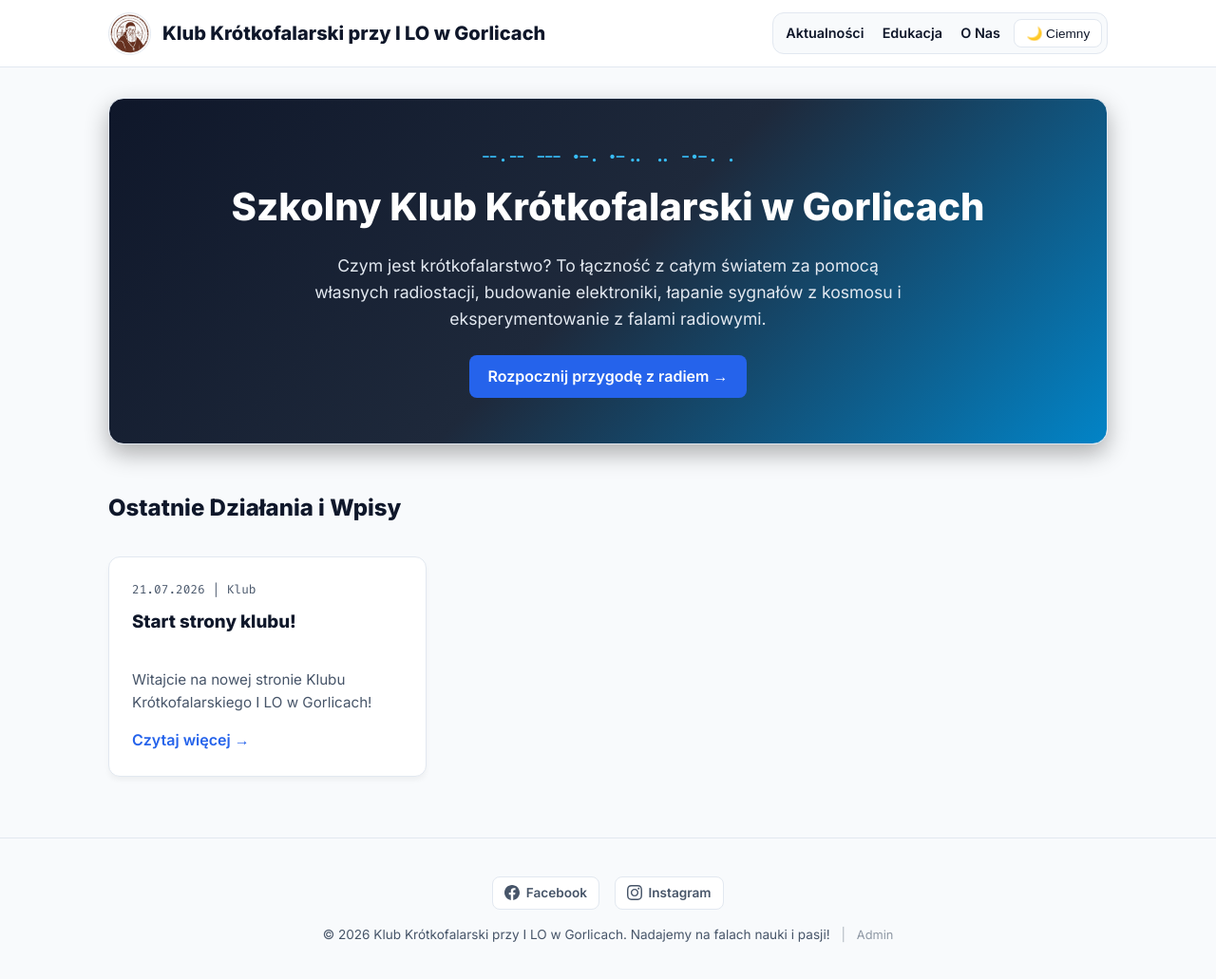
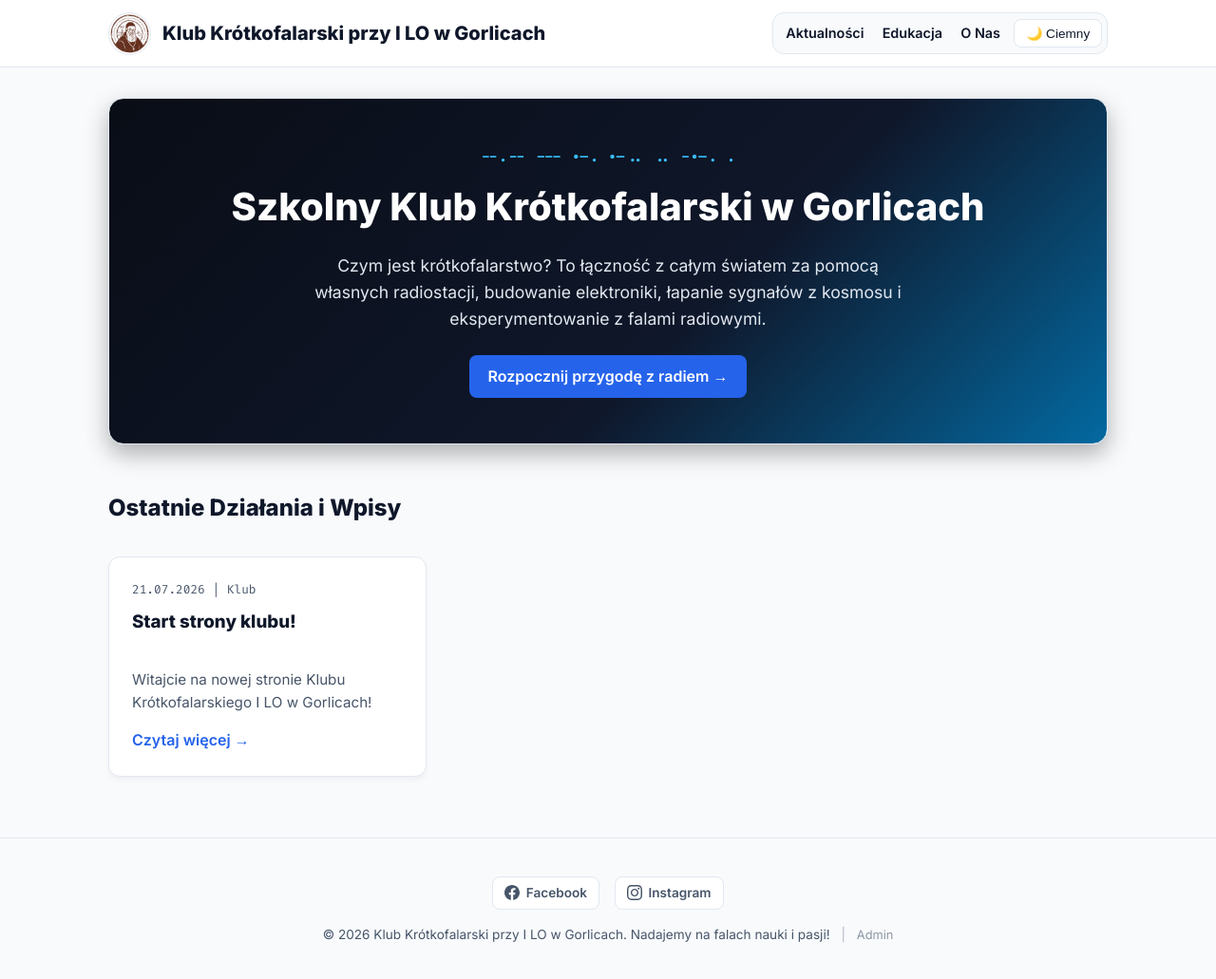
Before and after one commit to klub-kf-kromer/klub-kf-kromer.github.io, a Jekyll site: the page built from index.html, in a window 1280 px wide and 1036 px high. Shown: the top 1031 px of the window at 95% size. Built offline with Jekyll 4.4.1, drawn with Linux system fonts in a browser that asks for light colours.

Commit message:
Update index.html

```diff
--- a/index.html
+++ b/index.html
@@ -3,7 +3,7 @@
 title: "Strona Główna"
 ---
 
-<div style="background: linear-gradient(135deg, #0f172a 0%, #1e293b 50%, #0284c7 100%); padding: 3rem 2rem; border-radius: 16px; border: 1px solid var(--border-color); margin-bottom: 3rem; text-align: center; box-shadow: 0 10px 25px rgba(0, 0, 0, 0.3);">
+<div style="background: linear-gradient(135deg, #090d16 0%, #0f172a 60%, #0369a1 100%); padding: 3rem 2rem; border-radius: 16px; border: 1px solid var(--border-color); margin-bottom: 3rem; text-align: center; box-shadow: 0 10px 25px rgba(0, 0, 0, 0.3);">
   <span style="font-family: 'Fira Code', monospace; color: #38bdf8; font-weight: 600;">--.-- --- .-. .-.. .. -.-. .</span>
   <h1 style="font-size: 2.5rem; margin: 0.5rem 0 1rem 0; color: #ffffff;">Szkolny Klub Krótkofalarski w Gorlicach</h1>
   <p style="max-width: 650px; margin: 0 auto 1.5rem auto; color: #e2e8f0; font-size: 1.1rem;">
```
